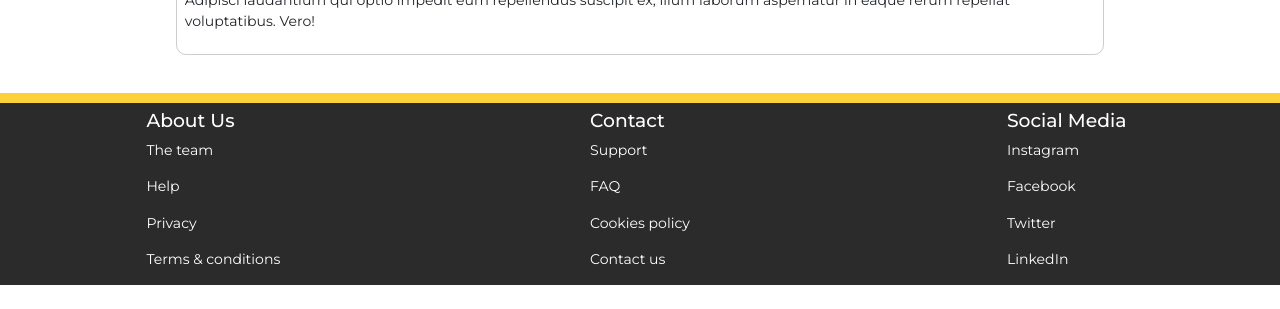
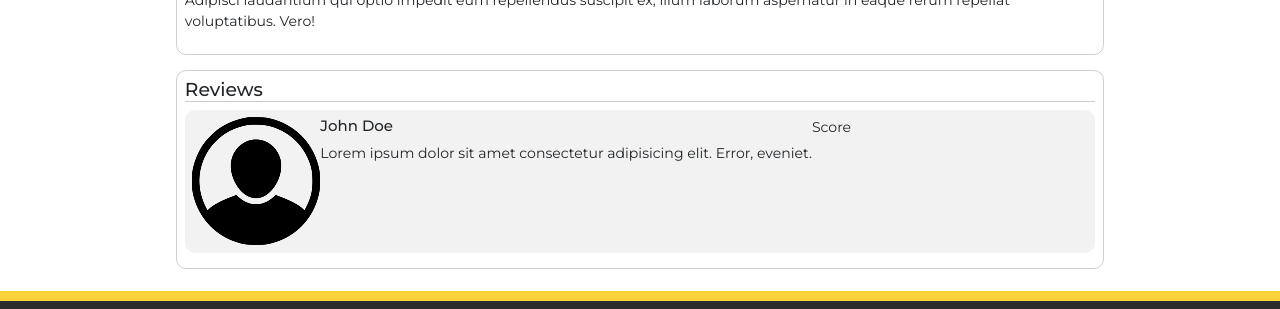
Before and after one commit to anoj-kt/finalproject-frontend, a React (Create React App) app: page /service/1 in a window 1280 px wide. Shown: the part 902-1211 px from the top of the page. Before the commit the page ends 1187 px from the top, so only its background shows below. Built offline with nearby package versions, Linux system fonts and the light colour scheme.

Commit message:
styled review div

```diff
--- a/src/components/ServiceDetails.js
+++ b/src/components/ServiceDetails.js
@@ -3,6 +3,7 @@ import { Container, Row, Col } from 'react-bootstrap';
 import Carousel from 'react-bootstrap/Carousel';
 import { Form, FormGroup, Label, Input, FormFeedback } from 'reactstrap'
 import { Link } from 'react-router-dom';
+import user from '../assets/images/user.png'
 
 const ServiceDetails = () => {
 
@@ -108,6 +109,19 @@ const ServiceDetails = () => {
             {/* ======REVIEWS====== */}
             <Row className="justify-content-center mb-3">
                 <Col sm={12} md={10}>
+                    <div className="service__reviews service-border">
+                        <h5 style={{borderBottom: "1px solid var(--main-grey)"}}>Reviews</h5>
+                        <div className="service__review">
+                            <img src={user} alt="user image" />
+                            <div>
+                                <h6>John Doe</h6>
+                                <p>Lorem ipsum dolor sit amet consectetur adipisicing elit. Error, eveniet.</p>
+                            </div>
+                            <div>
+                                Score
+                            </div>
+                        </div>
+                    </div>
                 </Col>
             </Row>
         </Container>
--- a/src/index.css
+++ b/src/index.css
@@ -710,6 +710,17 @@ a {
   background-color: var(--main-green-alt);
 }
 
+.service__review {
+  display: flex;
+  align-items: start;
+  padding: 0.5rem;
+  border-radius: 10px;
+  margin: 0.5rem 0;
+  background-color: var(--main-grey-light)
+}
+
+
+
  /* =================REQUEST DETAILS================= */
 
 .requestdetails__container {
```
